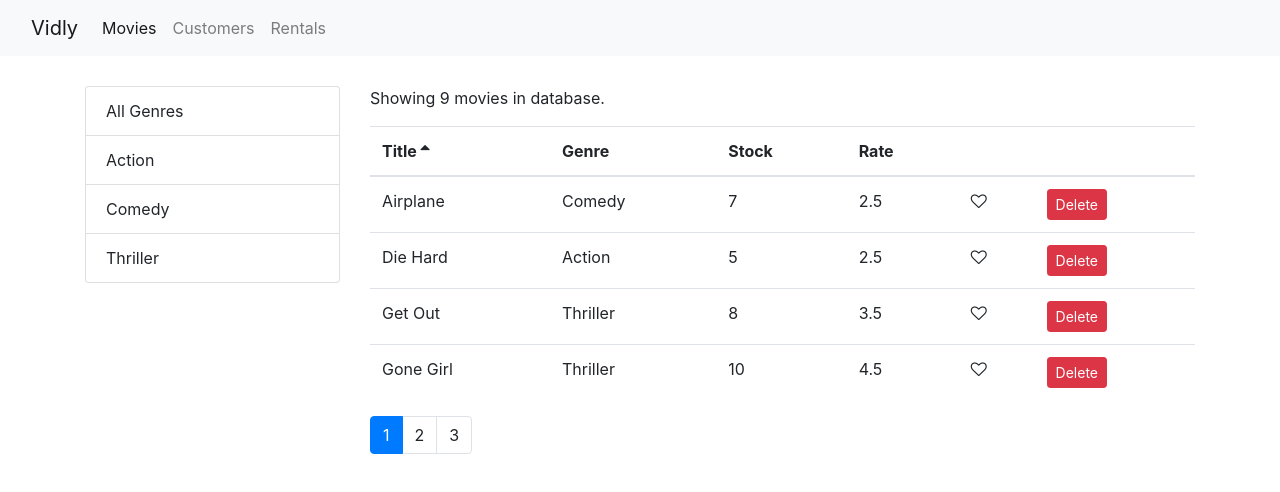
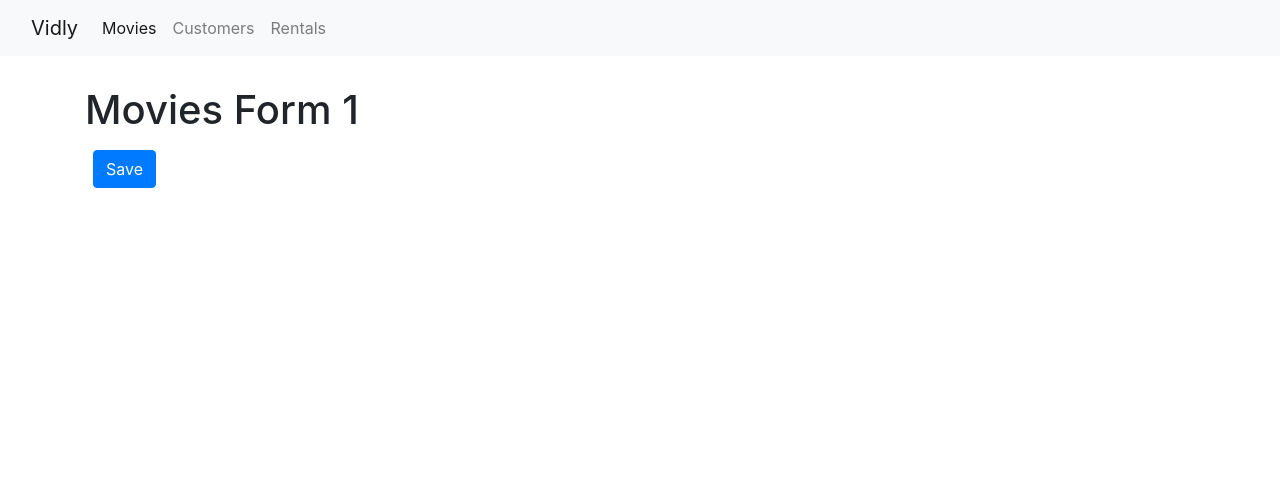
Before and after one commit to usama-khan98/vidly-reactApp, a React (Create React App) app: page /movies/1 in a window 1280 px wide. Shown: the top 492 px of the page. Built offline with nearby package versions, Linux system fonts and the light colour scheme.

Commit message:
linked MoviesForm

```diff
--- a/src/App.js
+++ b/src/App.js
@@ -6,6 +6,7 @@
 import Rentals from './components/rentals';
 import NotFound from './components/notfound';
 import React from 'react';
+import MoviesForm from './components/moviesForm';
 
 function App() {
 	return (
@@ -13,6 +14,7 @@
 			<NavBar />
 			<main className="container">
 				<Switch>
+					<Route path="/movies/:id" component={MoviesForm} />
 					<Route path="/movies" component={Movies} />
 					<Route path="/customers" component={Customers} />
 					<Route path="/rentals" component={Rentals} />
--- a/src/components/moviesForm.jsx
+++ b/src/components/moviesForm.jsx
@@ -1,7 +1,17 @@
 import React from 'react';
 
-const MoviesForm = () => {
-	return <h1>Movies Form</h1>;
+const MoviesForm = ({ match, history }) => {
+	return (
+		<div>
+			<h1>Movies Form {match.params.id}</h1>
+			<button
+				className="btn btn-primary m-2"
+				onClick={() => history.push('/movies')}
+			>
+				Save
+			</button>
+		</div>
+	);
 };
 
 export default MoviesForm;
--- a/src/components/moviesTable.jsx
+++ b/src/components/moviesTable.jsx
@@ -1,10 +1,17 @@
 import React, { Component } from 'react';
 import Like from './common/like';
 import Table from './common/table';
+import { Link } from 'react-router-dom';
 
 class MoviesTable extends Component {
 	columns = [
-		{ path: 'title', label: 'Title' },
+		{
+			path: 'title',
+			label: 'Title',
+			content: (movie) => (
+				<Link to={`/movies/${movie.id}`}>{movie.title}</Link>
+			)
+		},
 		{ path: 'genre.name', label: 'Genre' },
 		{ path: 'numberInStock', label: 'Stock' },
 		{ path: 'dailyRentalRate', label: 'Rate' },
```
Also changed, not shown: 1 other file (tests, documents, lock files or other folders).
